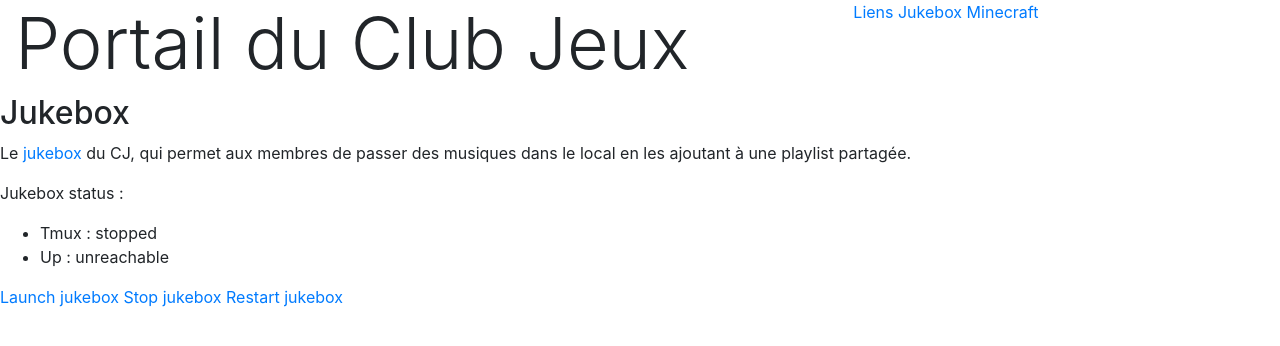
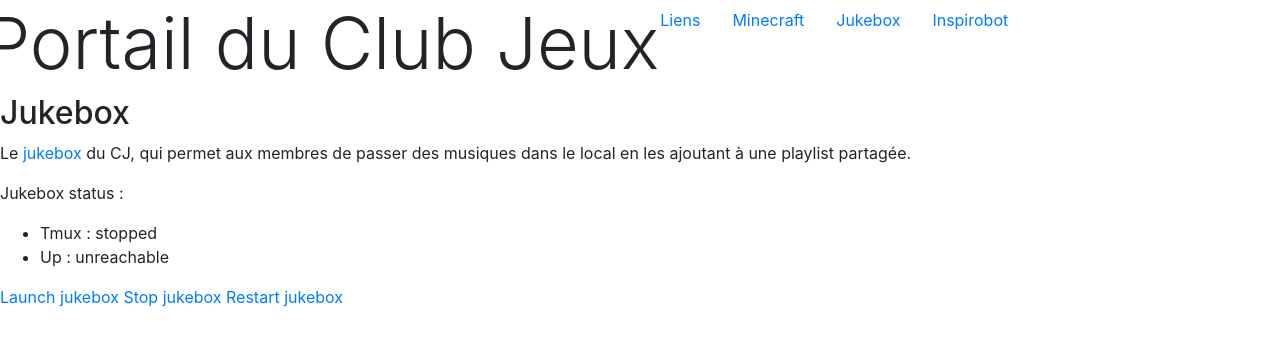
Before and after one commit to khatharsis42/portail-cj-mk2, a Flask app: page /?tab=Jukebox in a window 1280 px wide. Shown: the top 346 px of the page. Run offline with Flask 2, Linux system fonts and the light colour scheme; data that the repository does not hold is empty; some libraries are stand-ins or nearby versions.

Commit message:
Add inspirobot, better page layout
add a new tab with random images from inspirobot.me
edit css and accueil.html to have better navbar

```diff
--- a/lift/src/jukebox.py
+++ b/lift/src/jukebox.py
@@ -16,8 +16,6 @@
 
 def get_status():
     try:
-        #TODO : url is fixed but would be great to take it dynamically
-        #response = urllib.request.urlopen("http://"+"192.168.98.20"+":8080/status")
         response = urllib.request.urlopen("http://"+url_name(request.host)+":8080/status")
     except urllib.error.URLError:
         return status_unreach
--- a/lift/src/main.py
+++ b/lift/src/main.py
@@ -2,7 +2,7 @@
 from src.minecraft import mc
 from src.jukebox import juk
 from src.status import *
-from src.utils import *
+from src.utils import url_name, get_inspiro
 import logging
 
 app = Flask(__name__, template_folder="../templates", static_folder="../static")
@@ -18,5 +18,6 @@
     status=dict()
     minecraft_status(status)
     jukebox_status(status)
+    get_inspiro(status)
     current_tab = request.args.get("tab", "Liens", type=str)
     return render_template("accueil.html", status=status, url_name=url_name, current_tab=current_tab)
--- a/lift/src/utils.py
+++ b/lift/src/utils.py
@@ -1,2 +1,28 @@
+from urllib import request, error
+from flask import current_app as app
+
 def url_name(current_url):
     return current_url.split(':')[0]
+
+def get_inspiro(d):
+    try:
+        site="http://inspirobot.me/api?generate=true"
+        hdr = {'User-Agent': 'Mozilla/5.0 (X11; Linux x86_64) AppleWebKit/537.11 (KHTML, like Gecko) Chrome/23.0.1271.64 Safari/537.11',
+       'Accept': 'text/html,application/xhtml+xml,application/xml;q=0.9,*/*;q=0.8',
+       'Accept-Charset': 'ISO-8859-1,utf-8;q=0.7,*;q=0.3',
+       'Accept-Encoding': 'none',
+       'Accept-Language': 'en-US,en;q=0.8',
+       'Connection': 'keep-alive'}
+        req = request.Request(site, headers=hdr)  # Create the appropriate request
+        page = request.urlopen(req)               # Download the file that contains the link to the image
+        content = page.read().decode('utf-8')     # Decode the link from a byte string to str using utf-8
+        image=content
+    except error.URLError:
+        app.logger.info("could not reach inspirobot")
+        image=""
+    except:
+        app.logger.info("unknown error")
+        image=""
+    else:
+        app.logger.info(image)
+    d['img_inspi']=image
--- a/lift/static/styles/style.css
+++ b/lift/static/styles/style.css
@@ -1,48 +1,22 @@
+nav {
+    display:block;
+}
+
+nav a {
+    display:inline-block;
+    border:1px solid grey;
+    padding 1px;
+}
+
+.content {
+    align:top;
+}
+
 .icon {
     height: 20px;
     display: block;
 }
 
-#search_results .btn-remove, #search_results .track-user, #suggestions .btn-remove{
-    display: none;
-}
-#search_results li {
-	cursor: pointer;
-}
-
-.albumart {
-        display: block;
-        max-width: 280px;
-        max-height: 140px;
-	width: 100%;;
-        height: auto;
-}
-
-.track-title {
-	display: block;
-    font-size: x-large;
-}
-.track-artist {
-	display: block;
-}
-
-.btn-remove {
-	cursor:pointer
-}
 .centered {
 	margin: auto
 }
-.track-duration,.track-user,.track-source {
-	color: #aaa;
-}
-
-.playlist-title {
-	text-align: center;
-	color: grey;
-	letter-spacing: 10px;
-	margin-top: 13px;
-}
-
-iframe#YT {
-    width: 100%;
-}
--- a/lift/templates/accueil.html
+++ b/lift/templates/accueil.html
@@ -14,22 +14,39 @@
 	<body onload=openTab("{{ current_tab }}")>
 
         <div class="container-fluid"><div class="row">
-                <div class="col-xl-8">
+                <div class="row">
                     <h1 class="display-3">Portail du Club Jeux</h1>
                 </div>
-		<nav class="w3-bar w3-black">
-			<a href="/?tab=Liens">Liens</a>
-			<a href="/?tab=Jukebox">Jukebox</a>
-			<a href="/?tab=Minecraft">Minecraft</a>
-		</nav>
-		<div id="Liens" class="tab">
-			  <h2>Liens vers les services du CJ</h2>
-			  <h3><a href="http://{{ url_name(request.host) }}:8080/">Jukebox</a></h3>
-			  <h3><a href="http://{{ url_name(request.host) }}:80/phpmyadmin">BDD</a></h3>
-			  <p>La base de données des livres, jeux, etc du CJ.</p>
-		</div>
+		<div class="clearfix">
+                         <ul class="nav">
+                             <li class="nav-item">
+                                 <p class="nav-link">
+                                 <a href="/?tab=Liens">Liens</a>
+                                 </p>
+                             </li>
+                             <li class="nav-item">
+                                 <p class="nav-link">
+                                 <a href="/?tab=Minecraft">Minecraft</a>
+                                 </p>
+                             </li>
+                             <li class="nav-item">
+                                 <p class="nav-link">
+				 <a href="/?tab=Jukebox">Jukebox</a>
+				 </p>
+                             </li>
+                             <li class="nav-item">
+                                 <p class="nav-link">
+                                 <a href="/?tab=Inspirobot">Inspirobot</a>
+                                 </p>
+                             </li>
+                         </ul>
+                </div>
+		<div class='content'>
+		{% include 'liens.html' %}
 		{% include 'jukebox.html' %}
 		{% include 'minecraft.html' %}
+		{% include 'inspirobot.html' %}
+		</div>
             </div></div>
 
 
--- /dev/null
+++ b/lift/templates/inspirobot.html
@@ -0,0 +1,3 @@
+<div id="Inspirobot" class="tab">
+	<img src={{ status['img_inspi'] }} alt="inspirobot image"/>
+</div>
--- /dev/null
+++ b/lift/templates/liens.html
@@ -0,0 +1,6 @@
+<div id="Liens" class="tab">
+	  <h2>Liens vers les services du CJ</h2>
+	  <h3><a href="http://{{ url_name(request.host) }}:8080/">Jukebox</a></h3>
+	  <h3><a href="http://{{ url_name(request.host) }}:80/phpmyadmin">BDD</a></h3>
+	  <h3><a href="https://discord.gg/BwXwjbp">Discord</a></h3>
+</div>
```
